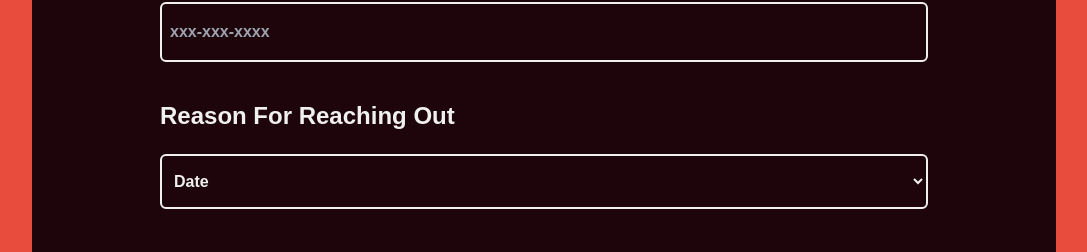
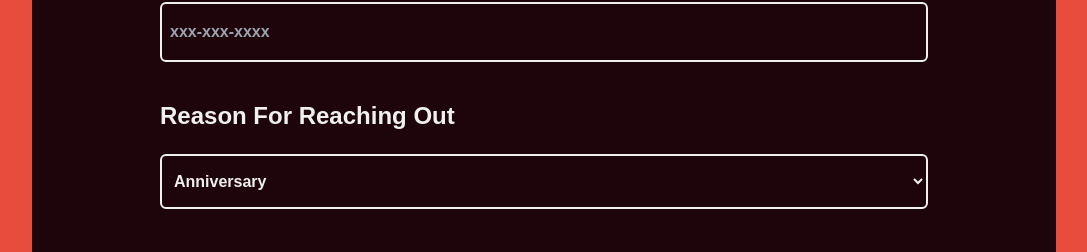
Before and after one commit to JadeZaher/rhapsodey_in_roses, a Next.js app: page / in a window 1280 px wide. Shown: the part 3363-3615 px from the top of the page, without its empty margins (96-1183 px from the left). Built offline with nearby package versions, Linux system fonts and the light colour scheme; a web font is replaced by a local one.

Commit message:
Remove Date Option from contact

```diff
--- a/src/pages/index.tsx
+++ b/src/pages/index.tsx
@@ -291,7 +291,6 @@ const Home: NextPage = () => {
                   required
                   defaultValue="Select Your Option"
                 >
-                  <option>Date</option>
                   <option>Anniversary</option>
                   <option>Honeymoon</option>
                   <option>Other</option>
```
